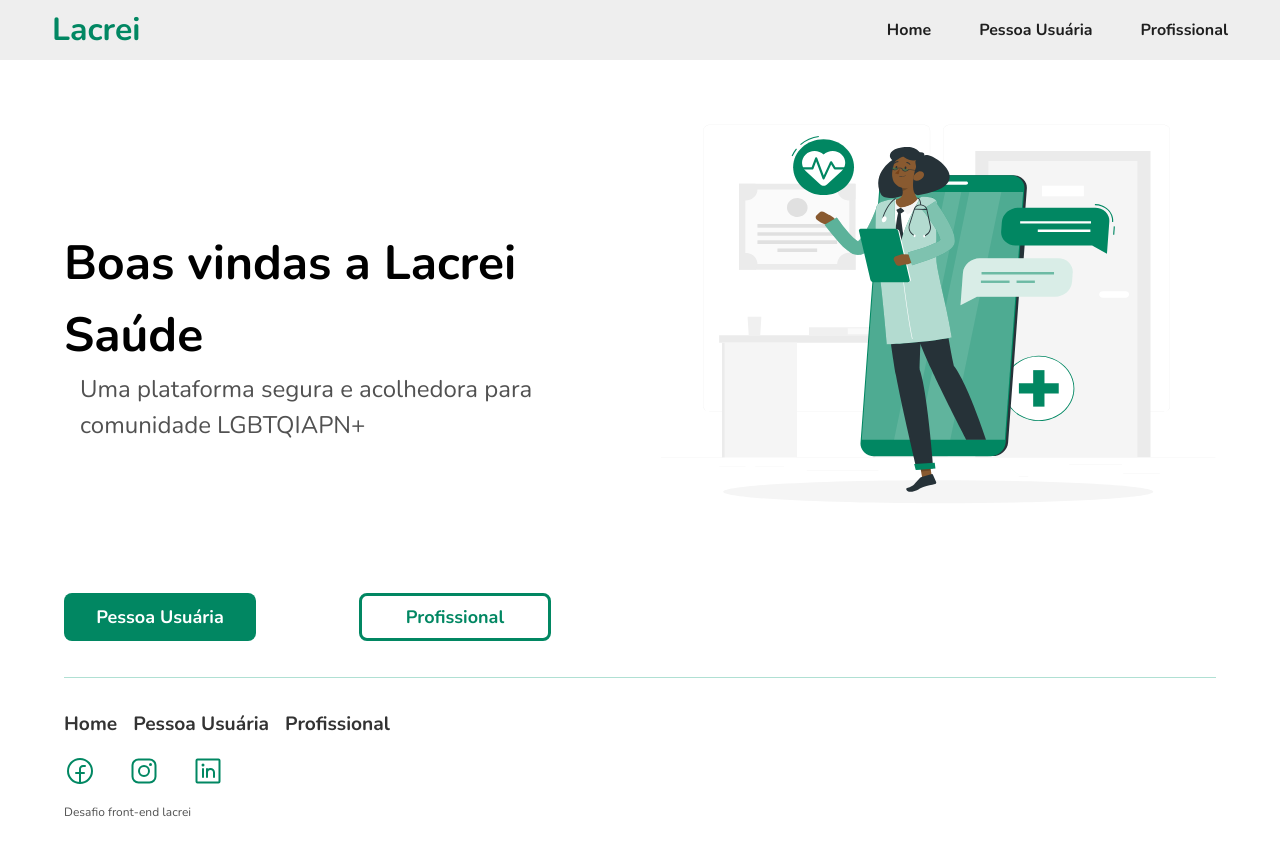
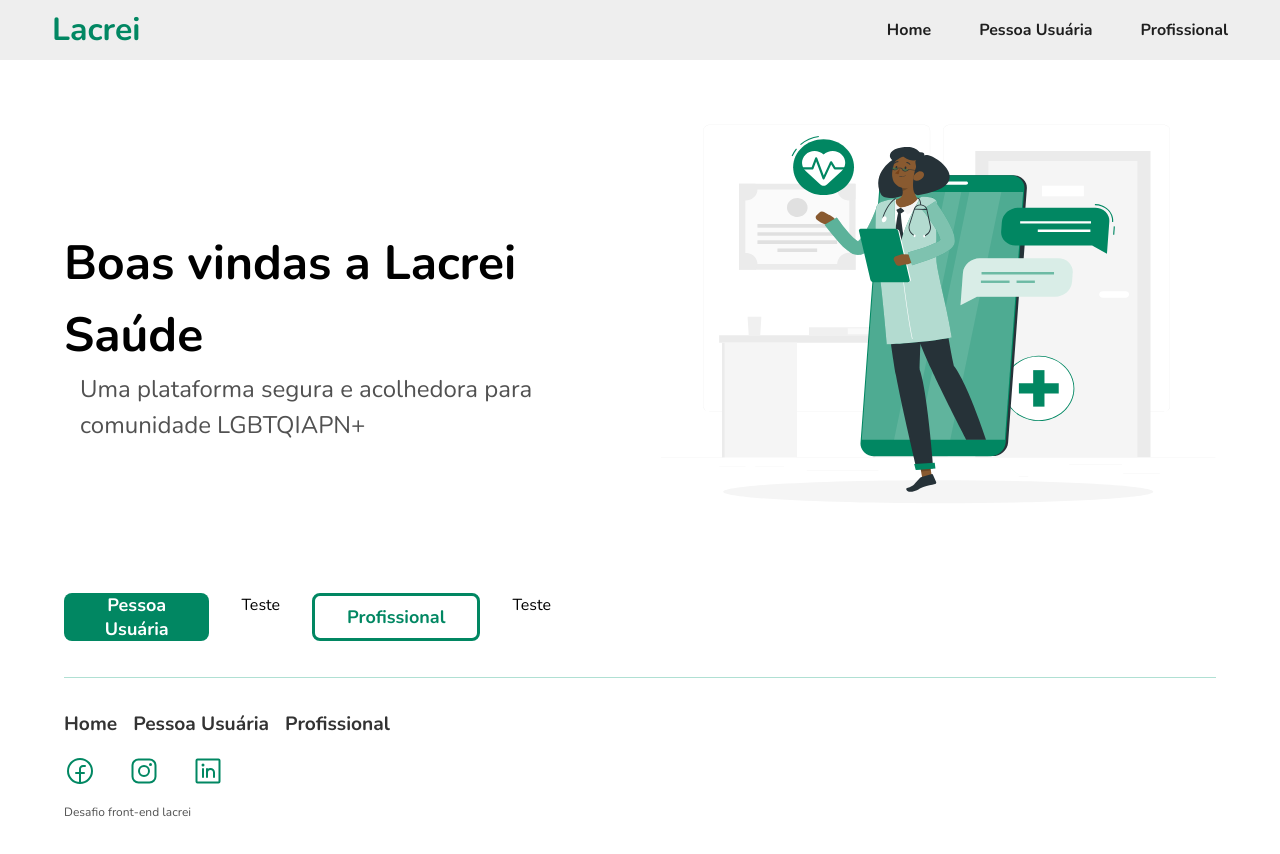
Before and after one commit to guilhermeabell/volunteer-challenge-frontend, a React (Vite) app: page / in a window 1280 px wide. Shown: the top 854 px of the page. Built offline with nearby package versions, Linux system fonts and the light colour scheme.

Commit message:
refactor: adjusts prettier write and eslint fix

```diff
--- a/src/fragments/Button/index.tsx
+++ b/src/fragments/Button/index.tsx
@@ -8,11 +8,18 @@ interface ButtonProps {
   children: React.ReactNode
 }
 
+const Teste = () => {
+  return <div>Teste</div>
+}
+
 const Button: React.FC<ButtonProps> = ({ hasBorder = false, color, bgColor, children }) => {
   return (
-    <S.ButtonWrapper hasBorder={hasBorder} color={color} bgColor={bgColor}>
-      {children}
-    </S.ButtonWrapper>
+    <>
+      <S.ButtonWrapper hasBorder={hasBorder} color={color} bgColor={bgColor}>
+        {children}
+      </S.ButtonWrapper>
+      <Teste />
+    </>
   )
 }
 
```
